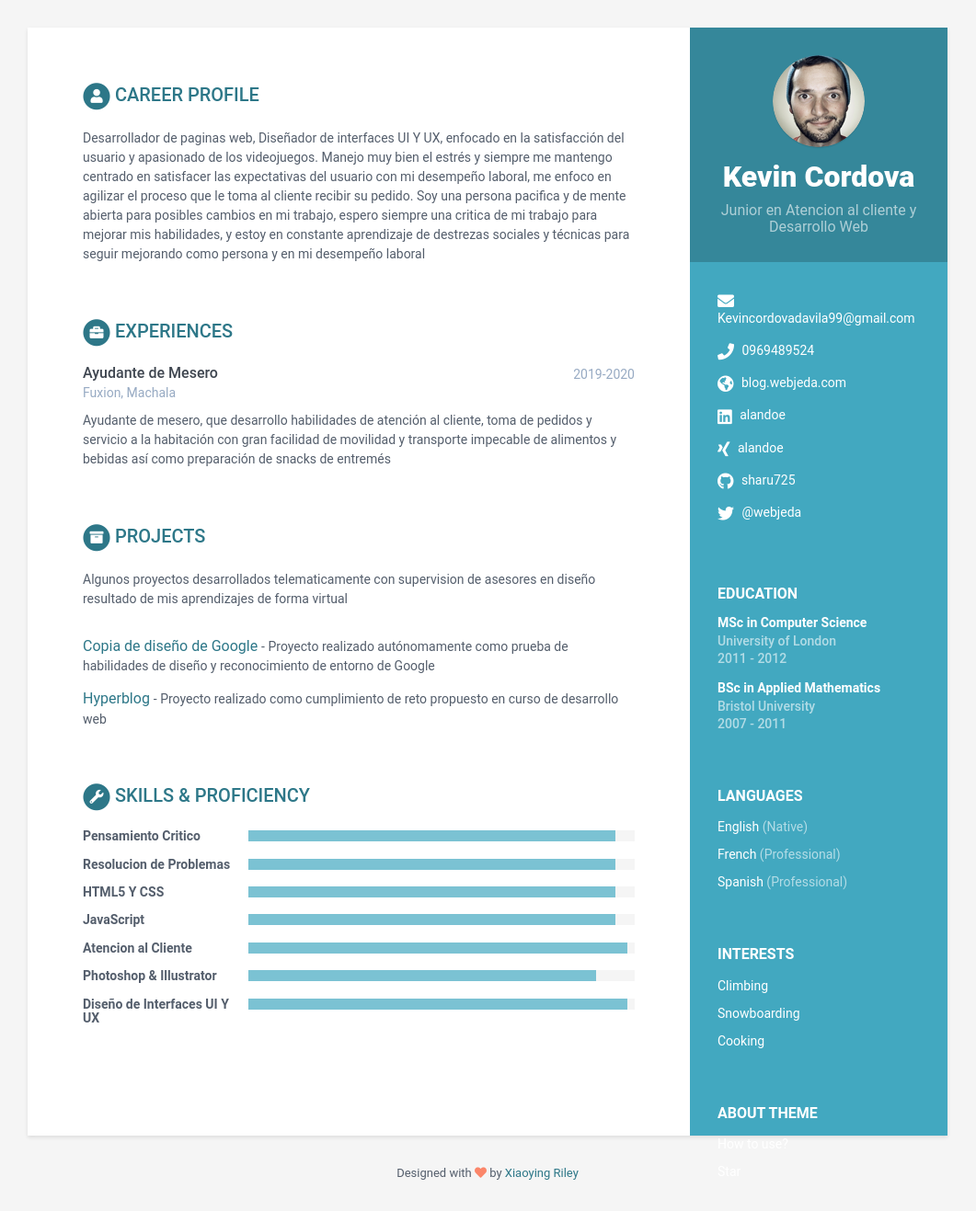
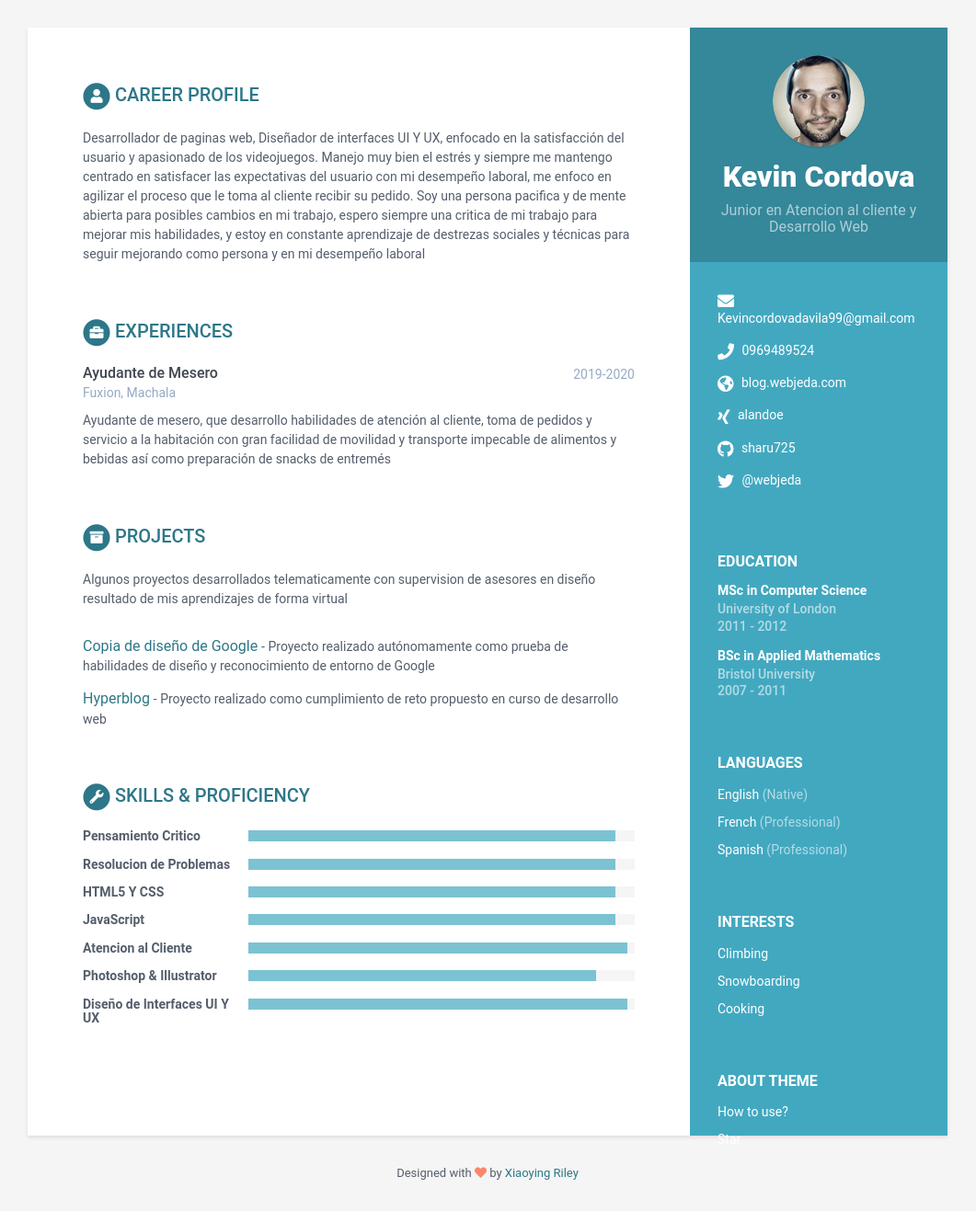
Before and after one commit to KevinC99/good-birch-4e19a, a Jekyll site: the page built from index.html, in a window 1280 px wide. Shown: the whole page at 92% size, without its empty margins (110-1171 px from the left). Built offline with Jekyll 4.4.1, drawn with Linux system fonts in a browser that asks for light colours.

Commit message:
data.yml: updated linkedin in sidebar

```diff
--- a/_data/data.yml
+++ b/_data/data.yml
@@ -6,7 +6,6 @@ sidebar:
   avatar: profile.png
   email: Kevincordovadavila99@gmail.com
   website: blog.webjeda.com
-  linkedin: alandoe
   xing: alandoe
   github: sharu725
   telegram: null
```
